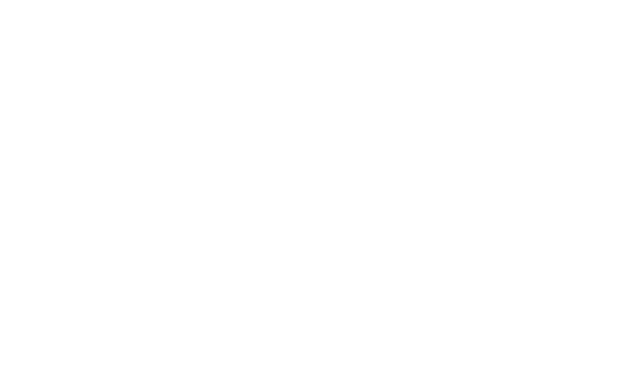
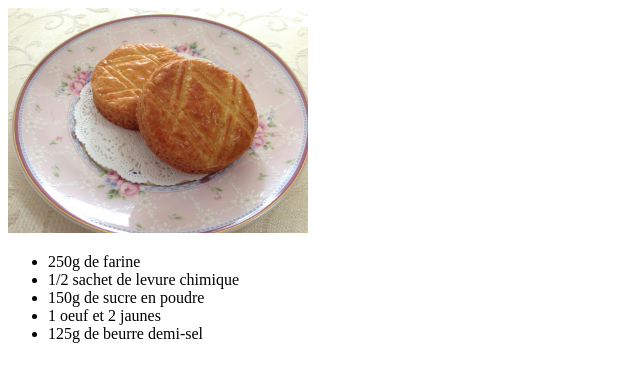
Before and after one commit to v3ry/css-challenge, a plain HTML site: page index.html in a window 1280 px wide. Shown: the whole page, without its empty margins (0-640 px from the left). Drawn offline with Linux system fonts and the light colour scheme.

Commit message:
Modification du html avec ingredients et images

```diff
--- a/index.html
+++ b/index.html
@@ -3,9 +3,18 @@
 <head>
     <meta charset="UTF-8">
     <meta name="viewport" content="width=device-width, initial-scale=1.0">
+    <link rel="stylesheet" href="style.css" />
     <title>Recette de Galettes Bretonne</title>
 </head>
 <body>
+    <img src="/img/cookies.jpg" width="300px">
+    <ul>
+        <li>250g de farine</li>
+        <li>1/2 sachet de levure chimique</li>
+        <li>150g de sucre en poudre</li>
+        <li>1 oeuf et 2 jaunes</li>
+        <li>125g de beurre demi-sel</li>
+    </ul>
 
 </body>
 </html>
```
